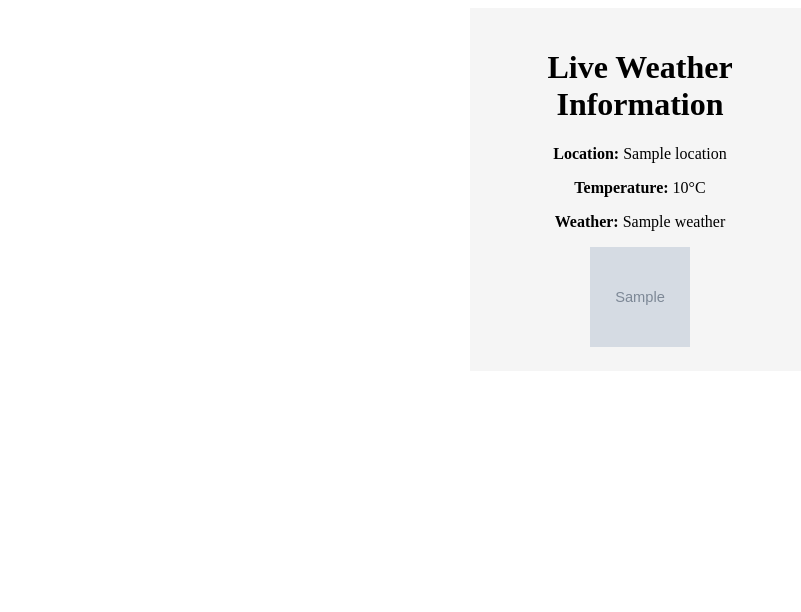
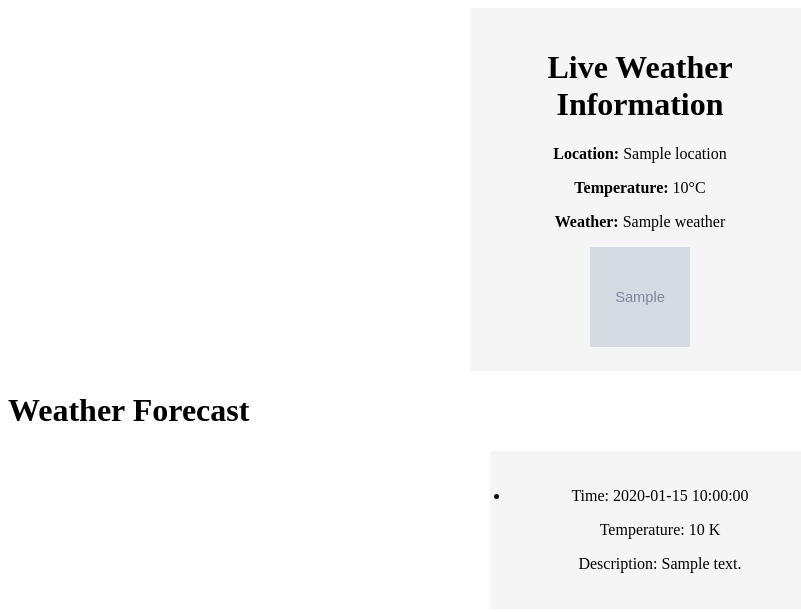
Before and after one commit to gayash96/cloudComputingAssignemnt, a Flask app: template templates/weather.html in a window 1280 px wide. Shown: the top 612 px of the page, without its empty margins (0-801 px from the left). Run offline with Flask 2, Linux system fonts and the light colour scheme; the template is opened without the code that fills it: most values are stand-ins (such as "Sample title", 1, 10 or a date in 2020); grey boxes marked "Sample" are stand-in pictures.

Commit message:
Added weather forecast

```diff
--- a/application.py
+++ b/application.py
@@ -75,7 +75,23 @@ def weather(venue):
    weather = data['weather'][0]['description']
    weather_icon = f"http://openweathermap.org/img/wn/{data['weather'][0]['icon']}.png"
 
-   return render_template('weather.html', location=location, temperature=temperature, weather=weather, weather_icon=weather_icon)
+   forecast_url = f'http://api.openweathermap.org/data/2.5/forecast?q={city}&appid=080acdfd2e43c709c852fa5073c6b36d'
+   forecast_response = urllib.request.urlopen(forecast_url, cafile=certifi.where())
+   forecast_data = json.loads(forecast_response.read().decode())
+   forecast_list = forecast_data['list']
+   forecast_data = []
+   for forecast in forecast_list:
+        forecast_time = forecast['dt_txt']
+        temperature = forecast['main']['temp']
+        weather_description = forecast['weather'][0]['description']
+        forecast_data.append({
+            'time': forecast_time,
+            'temperature': temperature,
+            'description': weather_description
+        })
+
+
+   return render_template('weather.html', location=location, temperature=temperature, weather=weather, weather_icon=weather_icon, forecast_data=forecast_data)
 
 if __name__ == '__main__':
    application.run()
--- a/templates/weather.html
+++ b/templates/weather.html
@@ -26,5 +26,17 @@
         <p><strong>Weather:</strong> {{ weather }}</p>
         <img class="weather-icon" src="{{ weather_icon }}" alt="Weather Icon">
     </div>
+    <h1>Weather Forecast</h1>
+    <ul>
+    {% for forecast in forecast_data %}
+    <div class="weather-container">
+        <li>
+            <p>Time: {{ forecast.time }}</p>
+            <p>Temperature: {{ forecast.temperature }} K</p>
+            <p>Description: {{ forecast.description }}</p>
+        </li>
+    </div>
+    {% endfor %}
+    </ul>
 </body>
 </html>
```
